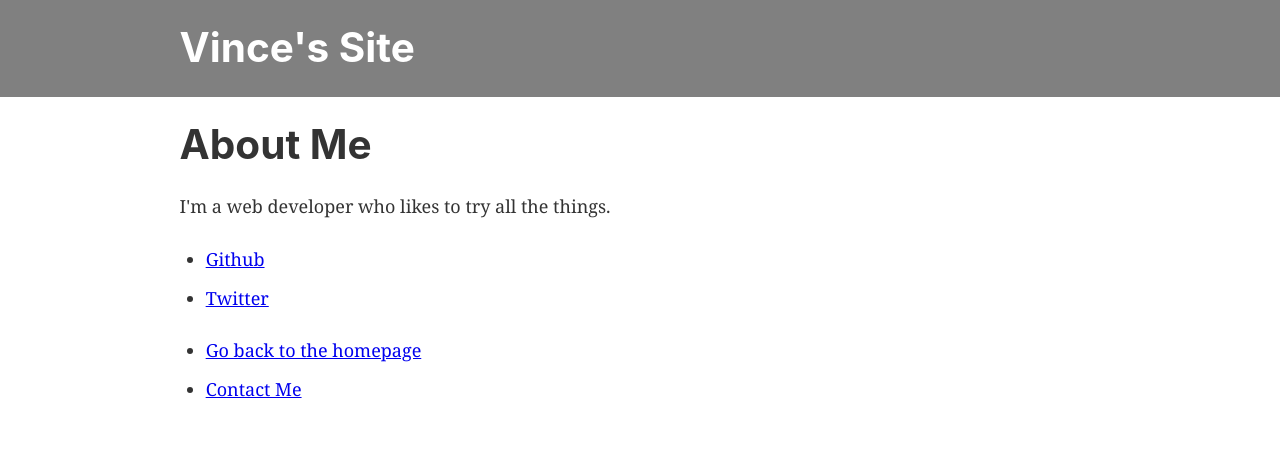
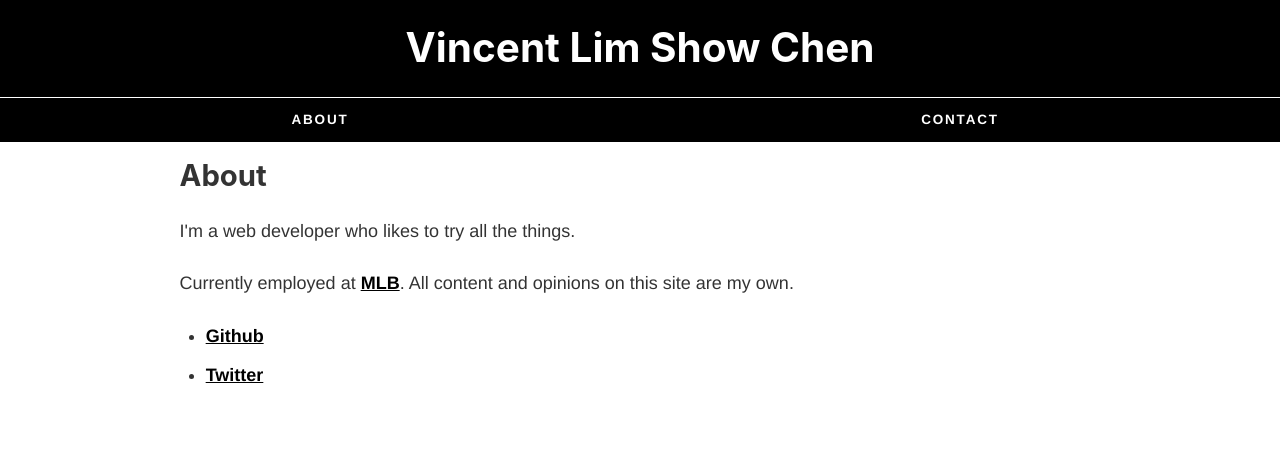
Before and after one commit to bereninga/2018-08-24_gatsby-2-3, a Gatsby site: page /about in a window 1280 px wide. Built offline with nearby package versions, Linux system fonts and the light colour scheme; Gatsby itself is replaced by a stand-in of ours.

Commit message:
Updated styling.

```diff
--- a/gatsby-config.js
+++ b/gatsby-config.js
@@ -1,6 +1,6 @@
 module.exports = {
   siteMetadata: {
-    title: `Vince's Site`,
+    title: `Vincent Lim Show Chen`,
   },
   plugins: [
     'gatsby-plugin-react-helmet',
--- a/src/components/header.js
+++ b/src/components/header.js
@@ -4,8 +4,7 @@ import { Link } from 'gatsby'
 const Header = ({ siteTitle }) => (
   <div
     style={{
-      background: 'gray',
-      marginBottom: '1.45rem',
+      background: 'black'
     }}
   >
     <div
@@ -13,6 +12,7 @@ const Header = ({ siteTitle }) => (
         margin: '0 auto',
         maxWidth: 960,
         padding: '1.45rem 1.0875rem',
+        textAlign: 'center'
       }}
     >
       <h1 style={{ margin: 0 }}>
--- a/src/components/layout.css
+++ b/src/components/layout.css
@@ -1,5 +1,8 @@
+@import 'navigation.css';
+@import 'typography.css';
+
 html {
-  font-family: sans-serif;
+  font-family: 'Helvetica Neue', arial, serif;
   -ms-text-size-adjust: 100%;
   -webkit-text-size-adjust: 100%;
 }
@@ -198,7 +201,7 @@ html {
 }
 body {
   color: hsla(0, 0%, 0%, 0.8);
-  font-family: georgia, serif;
+  font-family: 'Helvetica Neue', arial, serif;
   font-weight: normal;
   word-wrap: break-word;
   font-kerning: normal;
--- a/src/components/layout.js
+++ b/src/components/layout.js
@@ -2,6 +2,7 @@ import React from 'react'
 import PropTypes from 'prop-types'
 import Helmet from 'react-helmet'
 import { StaticQuery, graphql } from 'gatsby'
+import Navigation from './navigation'
 
 import Header from './header'
 import './layout.css'
@@ -22,13 +23,14 @@ const Layout = ({ children, data }) => (
         <Helmet
           title={data.site.siteMetadata.title}
           meta={[
-            { name: 'description', content: 'Sample' },
-            { name: 'keywords', content: 'sample, something' },
+            { name: 'description', content: 'This site is about me, Vincent Lim Show Chen. Duh.' },
+            { name: 'keywords', content: 'Vincent, Lim Show Chen' },
           ]}
         >
           <html lang="en" />
         </Helmet>
         <Header siteTitle={data.site.siteMetadata.title} />
+        <Navigation></Navigation>
         <div
           style={{
             margin: '0 auto',
@@ -36,6 +38,7 @@ const Layout = ({ children, data }) => (
             padding: '0px 1.0875rem 1.45rem',
             paddingTop: 0,
           }}
+          className='main'
         >
           {children}
         </div>
--- /dev/null
+++ b/src/components/navigation.css
@@ -0,0 +1,29 @@
+.navigation {
+    background: black;
+    border-top: 1px solid white;
+    display: flex;
+    list-style: none;
+    margin: 0 0 1rem 0;
+    text-align: center;
+    text-transform: uppercase;
+    font-size: .75rem;
+    font-weight: bold;
+    letter-spacing: .1rem;
+}
+
+.navigation li {
+    flex: 1;
+    margin: 0;
+}
+
+.navigation a {
+    color: white;
+    text-decoration: none;
+    padding: .5rem;
+    display: block;
+}
+
+.navigation a:hover {
+    background: white;
+    color: black;
+}
--- /dev/null
+++ b/src/components/navigation.js
@@ -0,0 +1,17 @@
+import React from 'react'
+import { Link } from 'gatsby'
+
+import Layout from '../components/layout'
+
+const Navigation = () => (
+<ul className="navigation">
+    <li>
+        <Link to="/about/">About</Link>
+    </li>
+    <li>
+        <Link to="/contact/">Contact</Link>
+    </li>
+</ul>
+)
+
+export default Navigation
--- /dev/null
+++ b/src/components/subheader.js
@@ -0,0 +1,7 @@
+import React from 'react'
+
+const Subheader = ({text}) => (
+  <h2 className="subheader">{text}</h2>
+)
+
+export default Subheader
--- /dev/null
+++ b/src/components/typography.css
@@ -0,0 +1,4 @@
+.main a {
+    color: black;
+    font-weight: bold;
+}
--- a/src/pages/about.js
+++ b/src/pages/about.js
@@ -1,23 +1,16 @@
 import React from 'react'
-import { Link } from 'gatsby'
 
 import Layout from '../components/layout'
+import Subheader from '../components/subheader'
 
 const About = () => (
   <Layout>
-    <h1>About Me</h1>
+    <Subheader text="About" />
     <p>I'm a web developer who likes to try all the things.</p>
+    <p>Currently employed at <a href="//www.mlb.com">MLB</a>. All content and opinions on this site are my own.</p>
     <ul>
-        <li><Link to="https://github.com/bereninga">Github</Link></li>
-        <li><Link to="https://twitter.com/bereninga">Twitter</Link></li>
-    </ul>
-    <ul>
-        <li>
-            <Link to="/">Go back to the homepage</Link>
-        </li>
-        <li>
-            <Link to="/contact/">Contact Me</Link>
-        </li>
+        <li><a href="//github.com/bereninga">Github</a></li>
+        <li><a href="//twitter.com/bereninga">Twitter</a></li>
     </ul>
     <div>
     </div>
--- a/src/pages/index.js
+++ b/src/pages/index.js
@@ -6,7 +6,7 @@ import Layout from '../components/layout'
 const IndexPage = () => (
   <Layout>
     <h1>Check this out</h1>
-    <p>This is my site, built with GatsbyJS.</p>
+    <p>This is my site, built with <Link to="//www.gatsbyjs.org/">GatsbyJS</Link>.</p>
     <p>How sweet is this?</p>
     <Link to="/about/">About</Link>
   </Layout>
```
Also changed, not shown: src/pages/contact.js (+6 -1 lines), src/images/me.jpeg (added).
